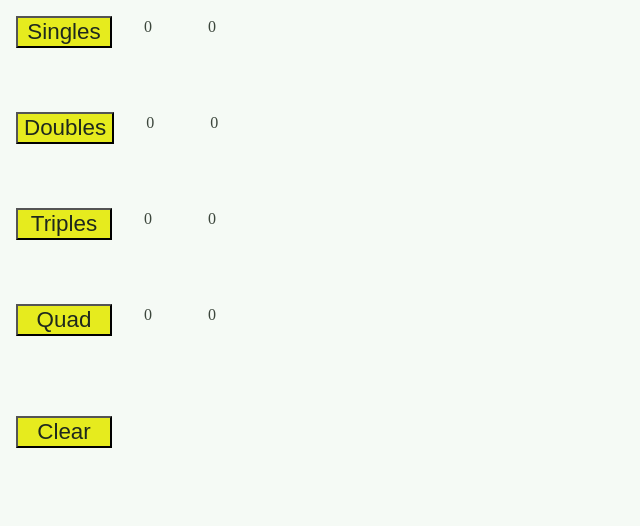
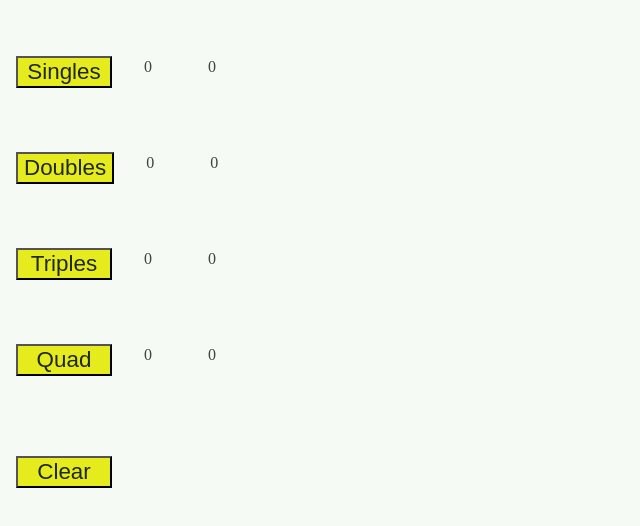
Before and after one commit to webwizard99/simple-counter, a plain HTML site: page index.html in a window 1280 px wide. Shown: the whole page, without its empty margins (0-640 px from the left). Drawn offline with Linux system fonts and the light colour scheme.

Commit message:
Add more padding above first button and prevent overflow scroll reloading.

```diff
--- a/index.html
+++ b/index.html
@@ -14,7 +14,7 @@
   </head>
   <body>
     <section class="main-container">
-      <div class="counter-container">
+      <div class="counter-container first-count">
         <button class="singles-button button">Singles</button>
         <div class="singles-display count-display">0</div>
         <div class="singles-total-display total-display">0</div>
--- a/resources/css/style.css
+++ b/resources/css/style.css
@@ -4,6 +4,7 @@
   background: rgb(245,250,245);
   color: rgb(30, 40, 30);
   overflow: hidden;
+  overscroll-behavior: none;
 }
 
 .button {
@@ -19,6 +20,10 @@
   margin-bottom: 2rem;
 }
 
+.first-count {
+  padding-top: 2.5rem;
+}
+
 .clear-container {
   margin-top: 3rem;
 }
```
